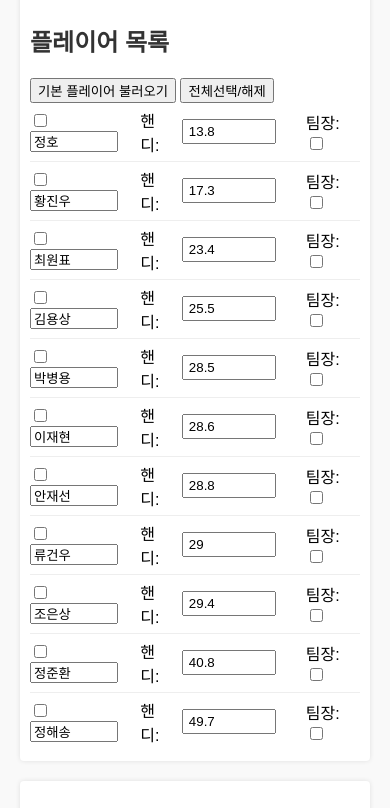
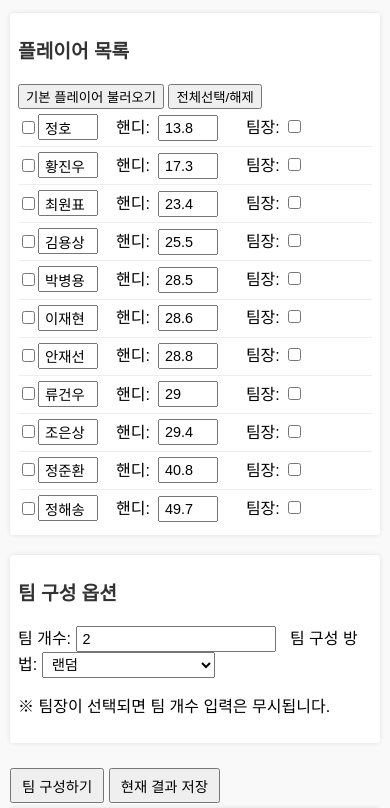
Before and after one commit to yscom97/Golf, a plain HTML site: page index.html in a window 390 px wide. Shown: the part 96-904 px from the top of the page. Drawn offline with Linux system fonts and the light colour scheme.

Commit message:
Update index.html

```diff
--- a/index.html
+++ b/index.html
@@ -2,12 +2,16 @@
 <html lang="ko">
 <head>
   <meta charset="UTF-8">
-  <title>팀 구성 웹페이지 (정렬, 결과 저장/불러오기)</title>
+  <!-- 반응형 웹을 위한 뷰포트 설정 -->
+  <meta name="viewport" content="width=device-width, initial-scale=1.0">
+  <title>CJ Cup 팀 구성</title>
   <style>
+    /* 기본 스타일 */
     body {
       font-family: Arial, sans-serif;
       margin: 20px;
       background-color: #f9f9f9;
+      line-height: 1.6;
     }
     h1, h2 {
       color: #333;
@@ -19,40 +23,75 @@
       border-radius: 4px;
       box-shadow: 0 0 5px rgba(0,0,0,0.1);
     }
+    /* 플레이어 항목은 한 줄로 표시 */
     .user-item {
+      display: flex;
+      align-items: center;
+      flex-wrap: nowrap;
       border-bottom: 1px solid #eee;
       padding: 5px 0;
-      display: flex;
-      align-items: center;
-      gap: 10px;
+      gap: 8px;
     }
     .user-item:last-child {
       border-bottom: none;
     }
+    /* 데스크탑/태블릿용 입력 크기 */
     .user-item input[type="number"],
     .user-item input[type="text"] {
       width: 80px;
+      box-sizing: border-box;
     }
     .actions button {
       padding: 5px 10px;
-      margin-right: 10px;
+      margin: 5px 0;
     }
-    select, input[type="number"] {
+    select, input[type="number"], input[type="text"] {
       padding: 3px 5px;
       margin-right: 10px;
     }
     .result-team {
       margin-bottom: 10px;
+      word-break: break-word;
     }
     .saved-item {
       border: 1px solid #ddd;
       margin-bottom: 5px;
       padding: 5px;
     }
+
+    /* 모바일 환경: 입력 박스 크기를 줄여 한 줄에 모두 표시 */
+    @media (max-width: 480px) {
+      body {
+        margin: 10px;
+      }
+      .container {
+        padding: 8px;
+      }
+      /* flex-wrap은 유지하여 한 줄에 강제로 배치 */
+      .user-item {
+        flex-wrap: nowrap;
+      }
+      /* 입력 크기를 축소 */
+      .user-item input[type="number"],
+      .user-item input[type="text"] {
+        width: 60px;
+        max-width: 60px;
+      }
+      /* 버튼 및 폰트 사이즈 조정 */
+      h1 {
+        font-size: 1.5em;
+      }
+      h2 {
+        font-size: 1.2em;
+      }
+      .actions button, select, input[type="number"], input[type="text"] {
+        font-size: 0.9em;
+      }
+    }
   </style>
 </head>
 <body>
-  <h1>팀 구성 웹페이지</h1>
+  <h1>팀 구성 웹페이지 (반응형, 입력 박스 축소)</h1>
 
   <!-- 플레이어 목록 영역 -->
   <div class="container" id="userContainer">
@@ -125,7 +164,7 @@
         '<button onclick="loadDefaultPlayers()">기본 플레이어 불러오기</button> ' +
         '<button onclick="toggleSelectAll()">전체선택/해제</button>';
 
-      sortedPlayers.forEach((player, index) => {
+      sortedPlayers.forEach((player) => {
         const div = document.createElement('div');
         div.className = 'user-item';
 
@@ -320,8 +359,7 @@
       savedResults.forEach((entry, index) => {
         const div = document.createElement('div');
         div.className = "saved-item";
-        div.innerHTML = `<strong>${entry.time}</strong>
-          <button onclick="viewSavedResult(${index})">보기</button>`;
+        div.innerHTML = `<strong>${entry.time}</strong> <button onclick="viewSavedResult(${index})">보기</button>`;
         savedResultsDiv.appendChild(div);
       });
     }
```
